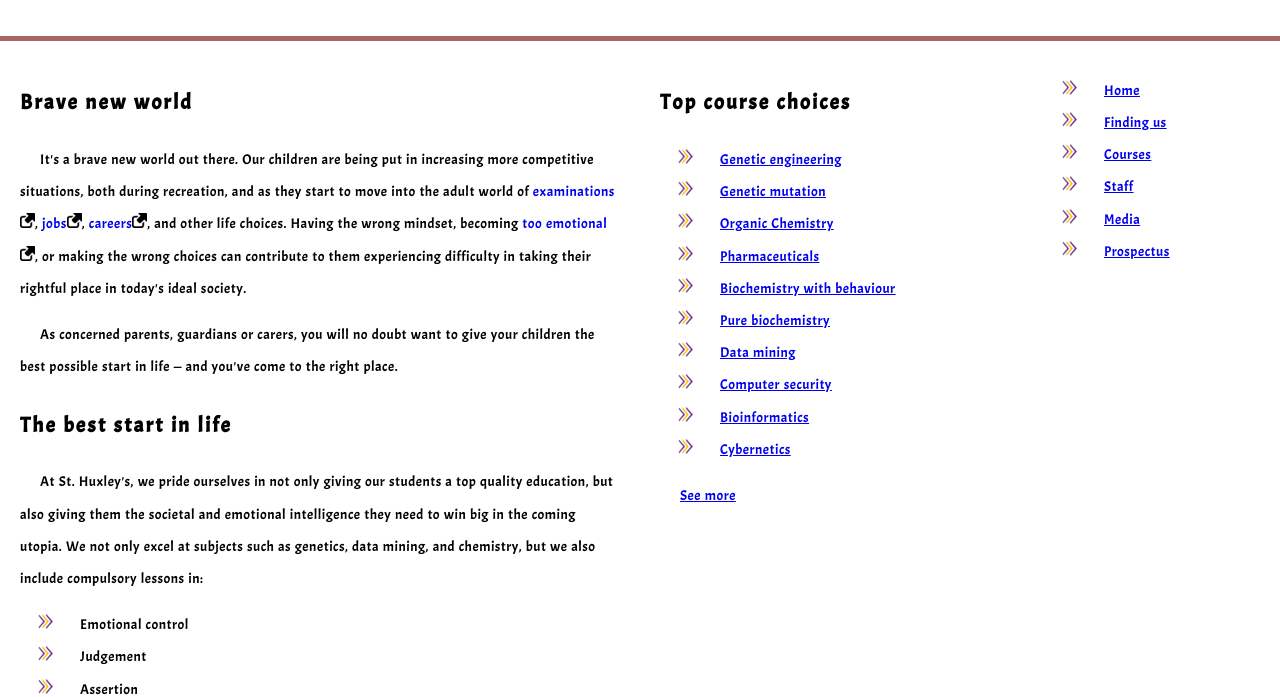
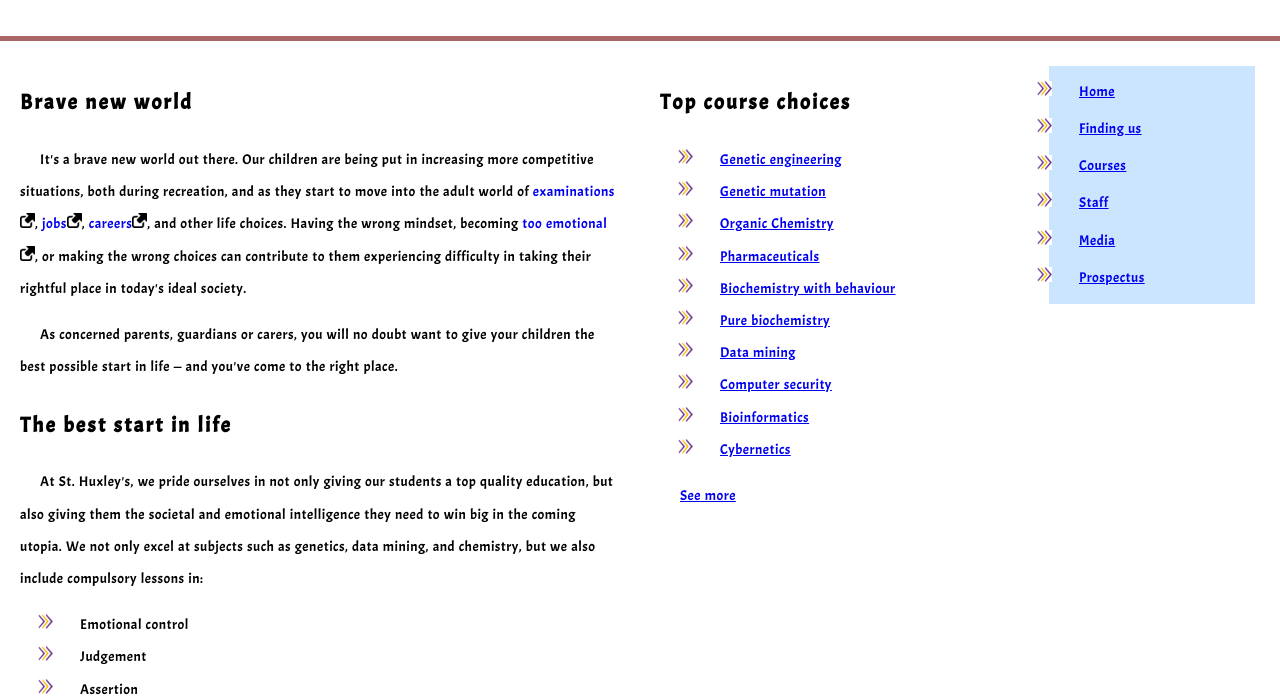
Before and after one commit to Bhavik575/inft_1206, a plain HTML site: page Assignment3/Part3/index.html in a window 1280 px wide. Shown: the part 111-808 px from the top of the page. Drawn offline with Linux system fonts and the light colour scheme.

Commit message:
final commit
final commit

```diff
--- a/Assignment3/Part3/index.html
+++ b/Assignment3/Part3/index.html
@@ -30,7 +30,7 @@ students have to design this page using CSS and achieve desire output.
 
       <p>At St. Huxley's, we pride ourselves in not only giving our students a top quality education, but also giving them the societal and emotional intelligence they need to win big in the coming utopia. We not only excel at subjects such as genetics, data mining, and chemistry, but we also include compulsory lessons in:</p>
 
-      <ul>
+      <ul class="e1">
         <li>Emotional control</li>
         <li>Judgement</li>
         <li>Assertion</li>
@@ -49,28 +49,27 @@ students have to design this page using CSS and achieve desire output.
   <aside>
 
     <h2>Top course choices</h2>
-
-    <ul>
-      <li><a class="ex2" href="#">Genetic engineering</a></li>
-      <li><a class="ex2" href="#">Genetic mutation</a></li>
-      <li><a class="ex2" href="#">Organic Chemistry</a></li>
-      <li><a class="ex2" href="#">Pharmaceuticals</a></li>
-      <li><a class="ex2" href="#">Biochemistry with behaviour</a></li>
-      <li><a class="ex2" href="#">Pure biochemistry</a></li>
-      <li><a class="ex2" href="#">Data mining</a></li>
-      <li><a class="ex2" href="#">Computer security</a></li>
-      <li><a class="ex2" href="#">Bioinformatics</a></li>
-      <li><a class="ex2" href="#">Cybernetics</a></li>
+    <ul class="e2">
+      <li><a  href="#">Genetic engineering</a></li>
+      <li><a href="#">Genetic mutation</a></li>
+      <li><a  href="#">Organic Chemistry</a></li>
+      <li><a  href="#">Pharmaceuticals</a></li>
+      <li><a  href="#">Biochemistry with behaviour</a></li>
+      <li><a  href="#">Pure biochemistry</a></li>
+      <li><a  href="#">Data mining</a></li>
+      <li><a  href="#">Computer security</a></li>
+      <li><a  href="#">Bioinformatics</a></li>
+      <li><a  href="#">Cybernetics</a></li>
     </ul>
 
-    <p><a class="ex2" href="#">See more</a></p>
+    <p><a  href="#">See more</a></p>
 
   </aside>
 
-  <nav class="navbar">
+  <nav>
 
-    <ul class="navbar">
-      <li class="navbar"><a href="#">Home</a></li>
+    <ul class="e3">
+      <li><a href="#">Home</a></li>
       <li><a href="#">Finding us</a></li>
       <li><a href="#">Courses</a></li>
       <li><a href="#">Staff</a></li>
--- a/Assignment3/Part3/style.css
+++ b/Assignment3/Part3/style.css
@@ -29,7 +29,9 @@ aside {
 nav {
   float: left;
   width: 20%;
+
 }
+
 
 footer {
   clear: both;
@@ -78,6 +80,33 @@ body {
   letter-spacing: 0.05em;
   word-spacing: 0.1em
 }
+
+.e3 {
+  background: #ff9999;
+  padding: 20px;
+}
+
+.e3{
+
+  padding: 20px;
+  padding-left: 20px;
+      list-style-image: url('images.png');
+}
+
+.e3 {
+  background: #ffe5e5;
+  color: darkred;
+  padding: 5px;
+  margin-left: 35px;
+}
+
+.e3 {
+  background: #cce5ff;
+  color: darkblue;
+  margin: 5px;
+
+}
+
 header, section, aside, nav, footer {
 
   font-size: 1.4rem;
@@ -147,3 +176,28 @@ a.ex1:active{ color: #ff0000;
     navbar a.active {
       background-color: #777;
     }
+
+    nav{
+      ol {
+        background: #ff9999;
+        padding: 20px;
+      }
+
+      ul {
+        background: #3399ff;
+        padding: 20px;
+      }
+
+      ol li {
+        background: #ffe5e5;
+        color: darkred;
+        padding: 5px;
+        margin-left: 35px;
+      }
+
+      ul li {
+        background: #cce5ff;
+        color: darkblue;
+        margin: 5px;
+      }
+    }
```
